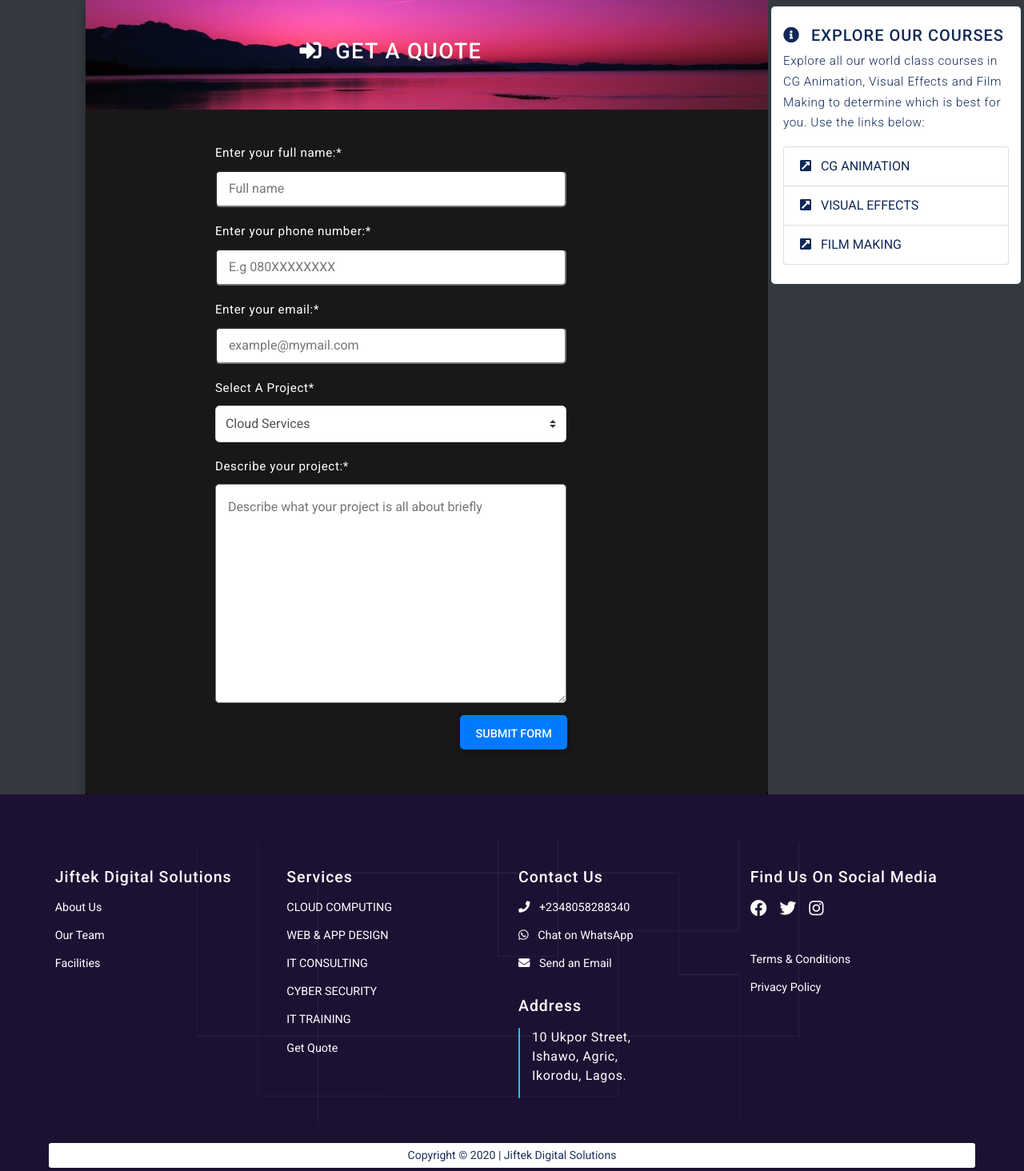
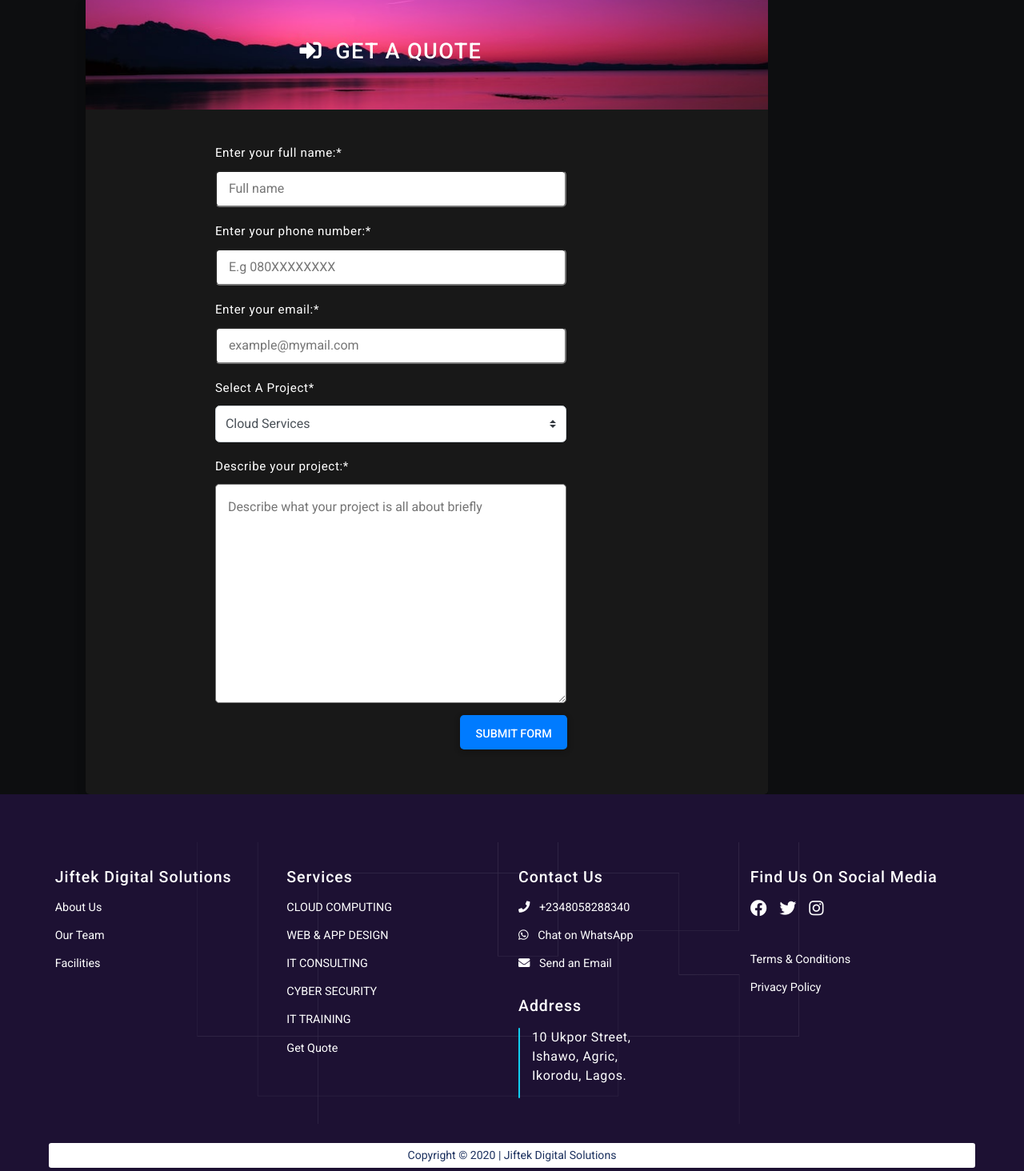
Before and after one commit to YemiAdebayo/jiftekweb, a Django app: page /get-a-quote/ in a window 1280 px wide. Shown: the part 73-1537 px from the top of the page at 80% size. Run offline with Django 3.2, Linux system fonts and the light colour scheme; some libraries are stand-ins or nearby versions.

Commit message:
Get a quote page development

```diff
--- a/getQuote/templates/getQuote/get-a-quote.html
+++ b/getQuote/templates/getQuote/get-a-quote.html
@@ -37,12 +37,12 @@
 
 {% block content %}
 <section class=" first-section row col-12 p-0 m-0">
-    <div class="col-md-1 d-none d-md-block px-3 bg-dark">
+    <div class="col-md-1 d-none d-md-block px-3">
     </div>
     <div class="p-0 row col-12 col-md-8 my-0 mx-auto">
         <div class="p-0 col-12">
             <form class="registration-form shadow col-12 bg-grey-dark m-0 pt-0 pb-4 px-0 rounded-lg"
-                action="{% url 'register' %}" method="POST" novalidate id="registration-form">
+                action="{% url 'get-a-quote' %}" method="POST" novalidate id="registration-form">
                 {% if messages %}
                 {% for message in messages %}
                 <div class="alert alert-dismissible fade show alert-primary paragraph my-0 py-3"
@@ -92,8 +92,8 @@
             </form>
         </div>
     </div>
-    <div class="col-md-3 px-1 bg-dark py-2">
-        <div class="bg-white col-12 rounded-lg py-4 my-0 ">
+    <div class="col-md-3 px-1 py-2">
+        {% comment %} <div class="bg-white col-12 rounded-lg py-4 my-0 ">
             <h5 class="text-light-blue p-0 ">
                 <span class="pr-2 text-light-blue">
                     <i class="fas fa-info-circle"></i>
@@ -124,7 +124,7 @@
                     </span>
                     FILM MAKING
                 </a>
-            </div>
+            </div> {% endcomment %}
         </div>
     </div>
 </section>
--- a/getQuote/views.py
+++ b/getQuote/views.py
@@ -12,7 +12,7 @@ def quote_view(request):
             form.save()
             messages.success(
                 request, f'Request successful! You will be contacted by one of our agents within the hour. Thank you!')
-            return redirect('register')
+            return redirect('get-a-quote')
 
     else:
         form = QuoteFormForFrontend()
--- a/static/css/register.css
+++ b/static/css/register.css
@@ -12,7 +12,8 @@ h6 {
 }
 
 .first-section>div {
-    background: #000;
+    /* background: #000; */
+    background: #0D0E10;
 }
 
 .first-section img {
--- a/static/js/register.js
+++ b/static/js/register.js
@@ -31,14 +31,14 @@ $(document).ready(function () {
         e.preventDefault();
 
         var $first_name = $('.first_name'),
-            $last_name = $('.last_name'),
+            // $last_name = $('.last_name'),
             $email = $(".email"),
             $phoneNum = $(".phone-number");
 
-        var clean_Fname = userInputStripper($('.first_name').val()),
-            clean_Lname = userInputStripper($('.last_name').val());
+        var clean_Fname = userInputStripper($('.first_name').val());
+            // clean_Lname = userInputStripper($('.last_name').val());
         $first_name.val(clean_Fname);
-        $last_name.val(clean_Lname);
+        // $last_name.val(clean_Lname);
 
         $(".error-handler").each(function () {
             var $this = $(this);
```
